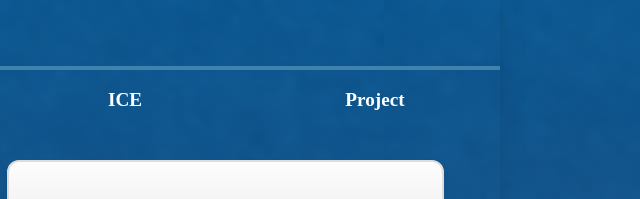
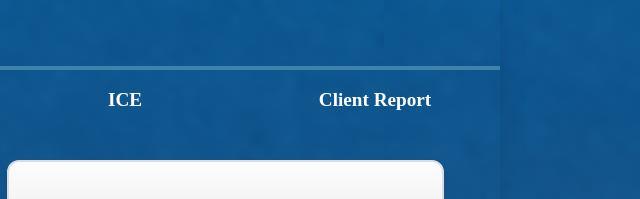
Before and after one commit to SavannahHarmon1/wdd130, a plain HTML site: page index.html in a window 1280 px wide. Shown: the part 154-353 px from the top of the page, 640-1280 px from the left. Drawn offline with Linux system fonts and the light colour scheme.

Commit message:
slay gurl stuff

```diff
--- a/index.html
+++ b/index.html
@@ -21,7 +21,7 @@
                 <li><a href="index.html">Home</a></li>
                 <li><a href="wwr/index.html">WWR</a></li>
                 <li><a href="ice/">ICE</a></li>
-                <li><a href="client_report.html">Project</a></li>
+                <li><a href="client_report.html">Client Report</a></li>
             </ul>
         </nav>
 
```
